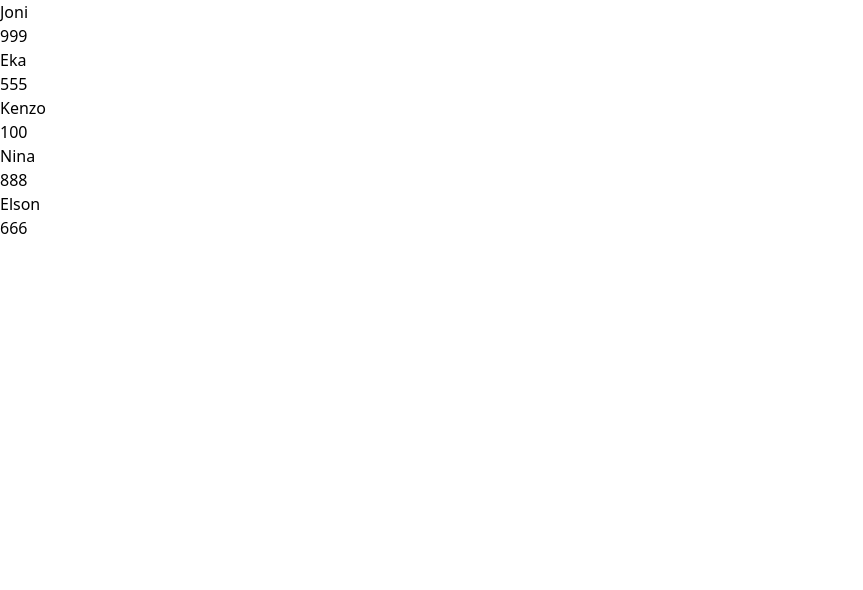
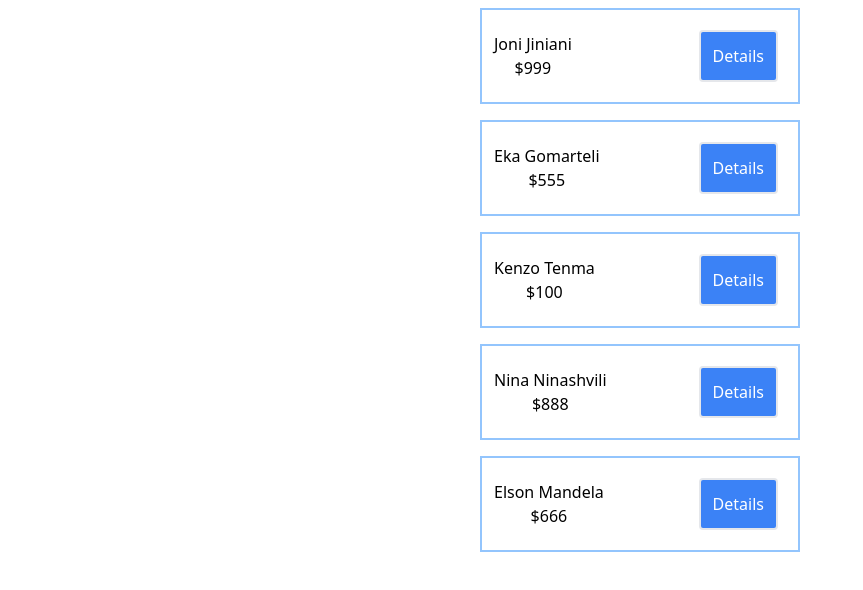
Before and after one commit to Chachanidze29/hairdresser, a React (Create React App) app: page /home in a window 1280 px wide. Shown: the top 590 px of the page, without its empty margins (0-863 px from the left). Built offline with nearby package versions, Linux system fonts and the light colour scheme.

Commit message:
login signup and home pages are done

```diff
--- a/src/App.js
+++ b/src/App.js
@@ -1,4 +1,4 @@
-import {Route, Routes} from "react-router-dom";
+import {Route, Routes,use} from "react-router-dom";
 import {Login,LoginSignUpHeader,Home,SignUp} from "./pages";
 
 const App = ()=> (
--- a/src/pages/home/Home.jsx
+++ b/src/pages/home/Home.jsx
@@ -1,19 +1,31 @@
 import React from "react";
 import {useBarbers} from "../../utils/storeProvider";
+import { useNavigate } from 'react-router-dom';
 
 const Home = ()=> {
     const {barbers} = useBarbers();
     const userEmail = localStorage.getItem('userEmail');
+    const navigate = useNavigate();
+
+    const handleClick = ()=> {
+        if(userEmail) {
+            navigate()
+        } else {
+            navigate('/');
+        }
+    }
 
     return (
-        <div>
+        <div className='flex flex-col items-center justify-center'>
             {
                 barbers.map(barber => (
-                    <div>
-                        <p>{barber.firstName}</p>
-                        <p>{barber.price}</p>
+                    <div key={barber.email} className='flex border-2 m-2 p-3 hover:bg-blue-100 border-blue-300 w-1/4 items-center justify-between'>
+                        <div className={'flex flex-col items-center justify-between'}>
+                            <p>{barber.firstName} {barber.lastName}</p>
+                            <p>${barber.price}</p>
+                        </div>
                         {
-                            userEmail && <button>Details</button>
+                            <button onClick={handleClick} className='bg-blue-500 border-2 text-white rounded p-3 m-2 hover:bg-transparent hover:text-blue-500 hover:border-blue-500'>Details</button>
                         }
                     </div>
                 ))
--- a/src/pages/signUp/SignUp.jsx
+++ b/src/pages/signUp/SignUp.jsx
@@ -1,5 +1,7 @@
 import React, {useState} from "react";
 import {Input,FormContainer,SubmitButton} from "../../components";
+import {useBarbers} from "../../utils/storeProvider";
+import {Link} from "react-router-dom";
 
 export const type = {
     customer:"Customer",
@@ -18,6 +20,7 @@ const SignUp = ()=> {
         address:''
     });
     const [selected,setSelected] = useState("Customer");
+    const {barbers,setBarbers} = useBarbers();
 
     const {firstName,lastName,email,password,phone,price,address} = userCredentials;
 
@@ -32,11 +35,15 @@ const SignUp = ()=> {
 
     const handleSubmit = e => {
         e.preventDefault();
-        console.log(userCredentials);
+        if(userCredentials.type === type.barber) {
+            console.log(userCredentials);
+            setBarbers([userCredentials,...barbers]);
+        }
     }
 
     return (
         <FormContainer submitHandler={handleSubmit}>
+            <Link to='/home'>Home</Link>
             <div className='flex flex-row justify-between items-center w-1/4'>
                 <p className='text-xl text-white'>Sign Up As</p>
                 <select className='bg-blue-500 rounded p-2 text-center text-white outline-0' value={selected} onChange={e => {
```
